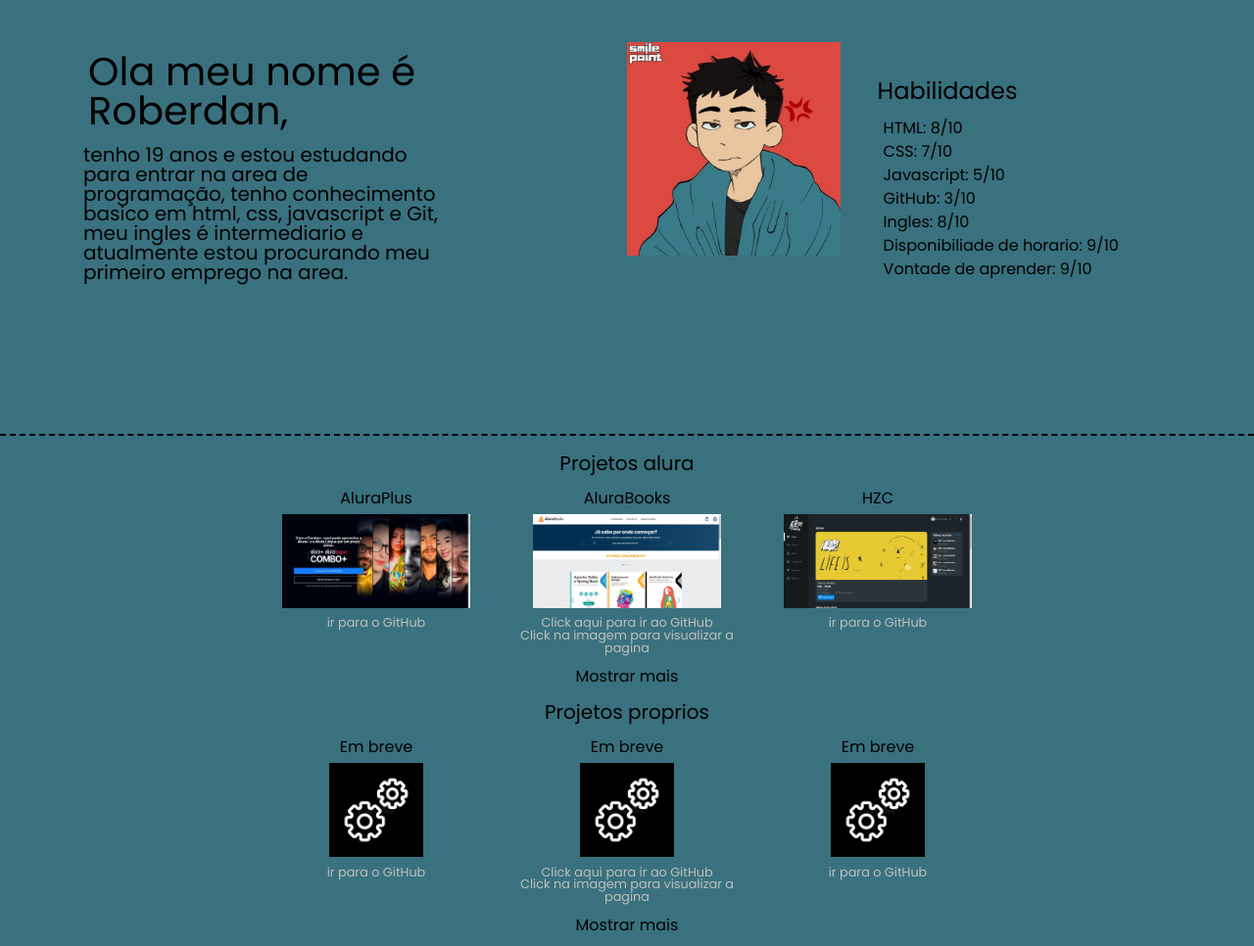
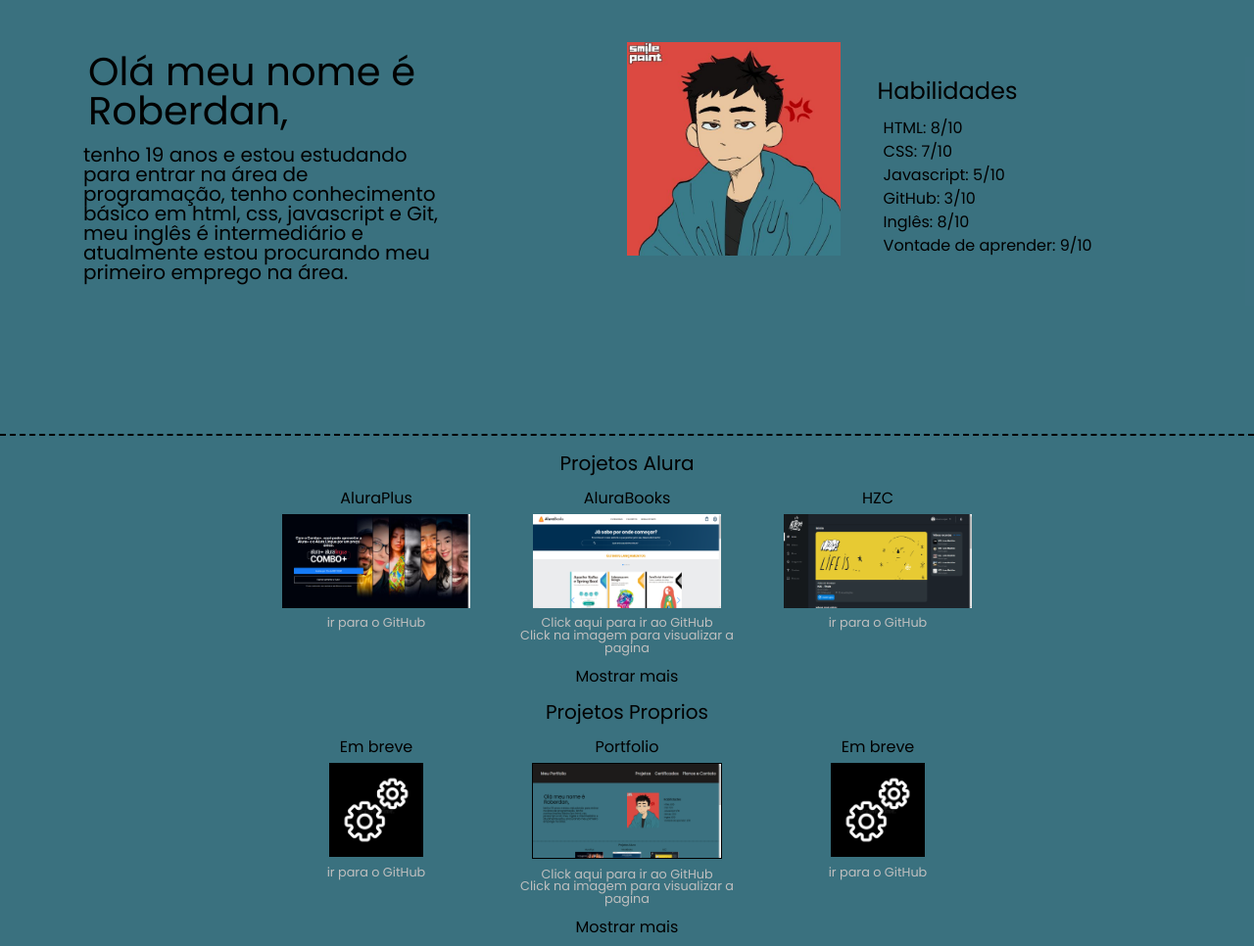
Before and after one commit to Roberdan42/Portfolio, a plain HTML site: page index.html in a window 1280 px wide. Shown: the part 197-1163 px from the top of the page at 98% size. Drawn offline with Linux system fonts and the light colour scheme.

Commit message:
Portfolio-V1.1

```diff
--- a/CSS/projetos.css
+++ b/CSS/projetos.css
@@ -54,6 +54,10 @@
     height: 7.5vw;
 }
 
+.display__imagem--borda {
+    border: solid #000000 1px;
+}
+
 .display__git {
     text-decoration: none;
     color: #bfbfbf;
--- a/index.html
+++ b/index.html
@@ -34,10 +34,10 @@
         <main>
             <div class="introducao">
                 <div class="introducao__esquerda">
-                    <h2 class="esquerda__nome">Ola meu nome é Roberdan,</h2>
+                    <h2 class="esquerda__nome">Olá meu nome é Roberdan,</h2>
                     <p class="esquerda__texto">
-                    tenho 19 anos e estou estudando para entrar na area de programação, tenho conhecimento basico em html,
-                    css, javascript e Git, meu ingles é intermediario e atualmente estou procurando meu primeiro emprego na area.
+                    tenho 19 anos e estou estudando para entrar na área de programação, tenho conhecimento básico em html,
+                    css, javascript e Git, meu inglês é intermediário e atualmente estou procurando meu primeiro emprego na área.
                     </p>
                </div>
                <div class="introducao__direita">
@@ -49,8 +49,7 @@
                             <li class="habilidades__itens">CSS: 7/10</li>
                             <li class="habilidades__itens">Javascript: 5/10</li>
                             <li class="habilidades__itens">GitHub: 3/10</li>
-                            <li class="habilidades__itens">Ingles: 8/10</li>
-                            <li class="habilidades__itens">Disponibiliade de horario: 9/10</li>
+                            <li class="habilidades__itens">Inglês: 8/10</li>
                             <li class="habilidades__itens">Vontade de aprender: 9/10</li>
                         </ul>
                     </div>
@@ -59,7 +58,7 @@
 
             <div class="projetos" id="projetos">
                 <div class="projetos__alura">
-                    <h4 class="alura__titulo">Projetos alura</h4>
+                    <h4 class="alura__titulo">Projetos Alura</h4>
                     <ul class="alura__display">
                         <li class="display__projetos">
                             <p class="display__texto">AluraPlus</p>
@@ -96,7 +95,7 @@
                 </div>
 
                 <div class="projetos__proprios">
-                    <h4 class="proprios__titulo">Projetos proprios</h4>
+                    <h4 class="proprios__titulo">Projetos Proprios</h4>
                     <ul class="proprios__display">
                         <li class="display__projetos">
                             <p class="display__texto">Em breve</p>
@@ -104,9 +103,9 @@
                             <a href="#" class="display__git">ir para o GitHub</a>
                         </li>
                         <li class="display__projetos">
-                            <p class="display__texto">Em breve</p>
-                            <a href="#"><img src="img/engrenagens.png" alt="Desenho de uma engrenagem" class="display__imagem"></a>
-                            <a href="#" class="display__git">Click aqui para ir ao GitHub<br>Click na imagem para visualizar a pagina</a>
+                            <p class="display__texto">Portfolio</p>
+                            <a href="https://roberdan42.github.io/Portfolio/"><img src="img/portfolio.png" alt="visualização prévia dessa pagina; Portfolio" class="display__imagem--finalizado display__imagem--borda"></a>
+                            <a href="https://github.com/Roberdan42/Portfolio" class="display__git">Click aqui para ir ao GitHub<br>Click na imagem para visualizar a pagina</a>
                         </li>
                         <li class="display__projetos">
                             <p class="display__texto">Em breve</p>
```
Also changed, not shown: img/portfolio.png (added).
